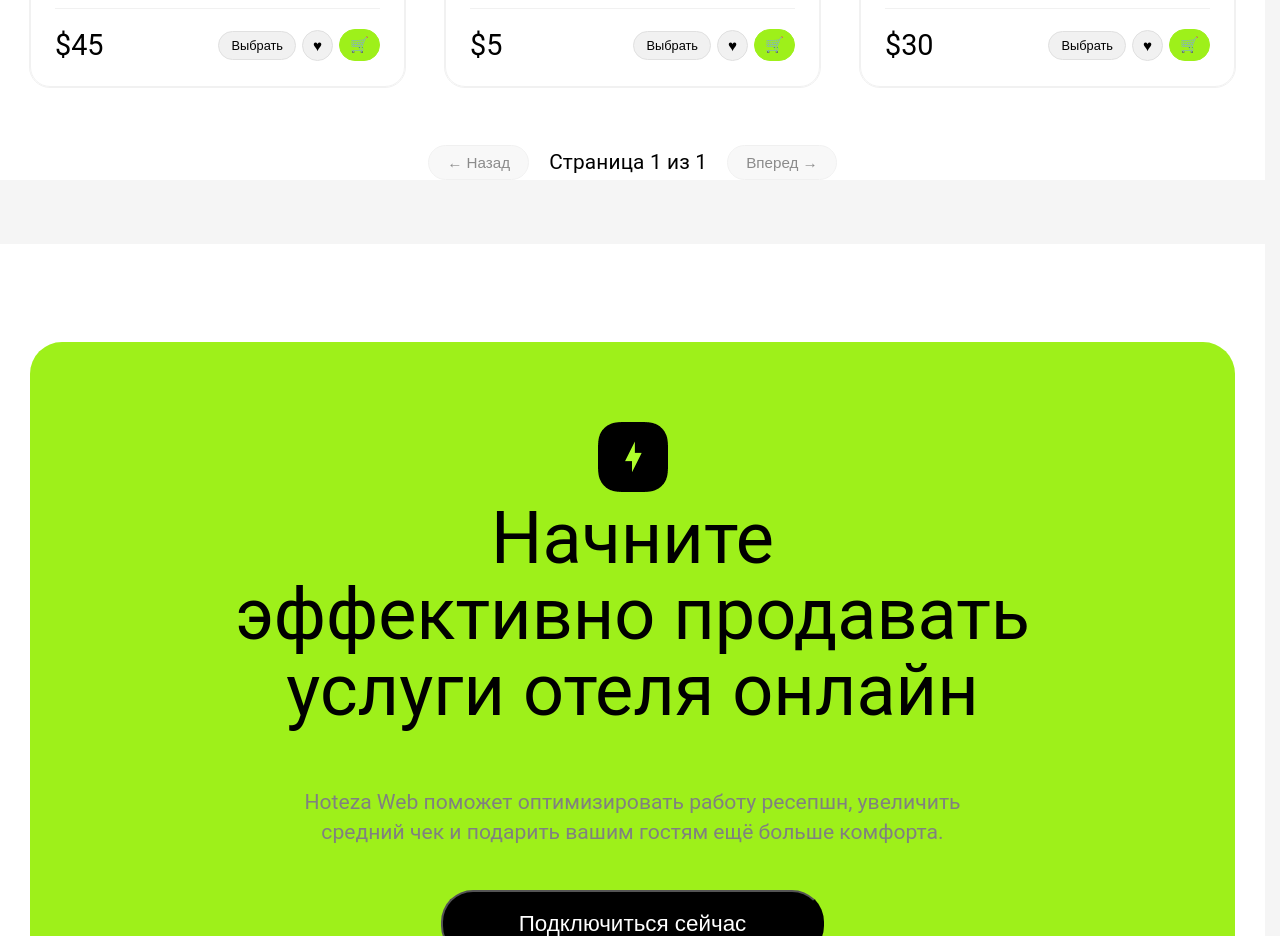
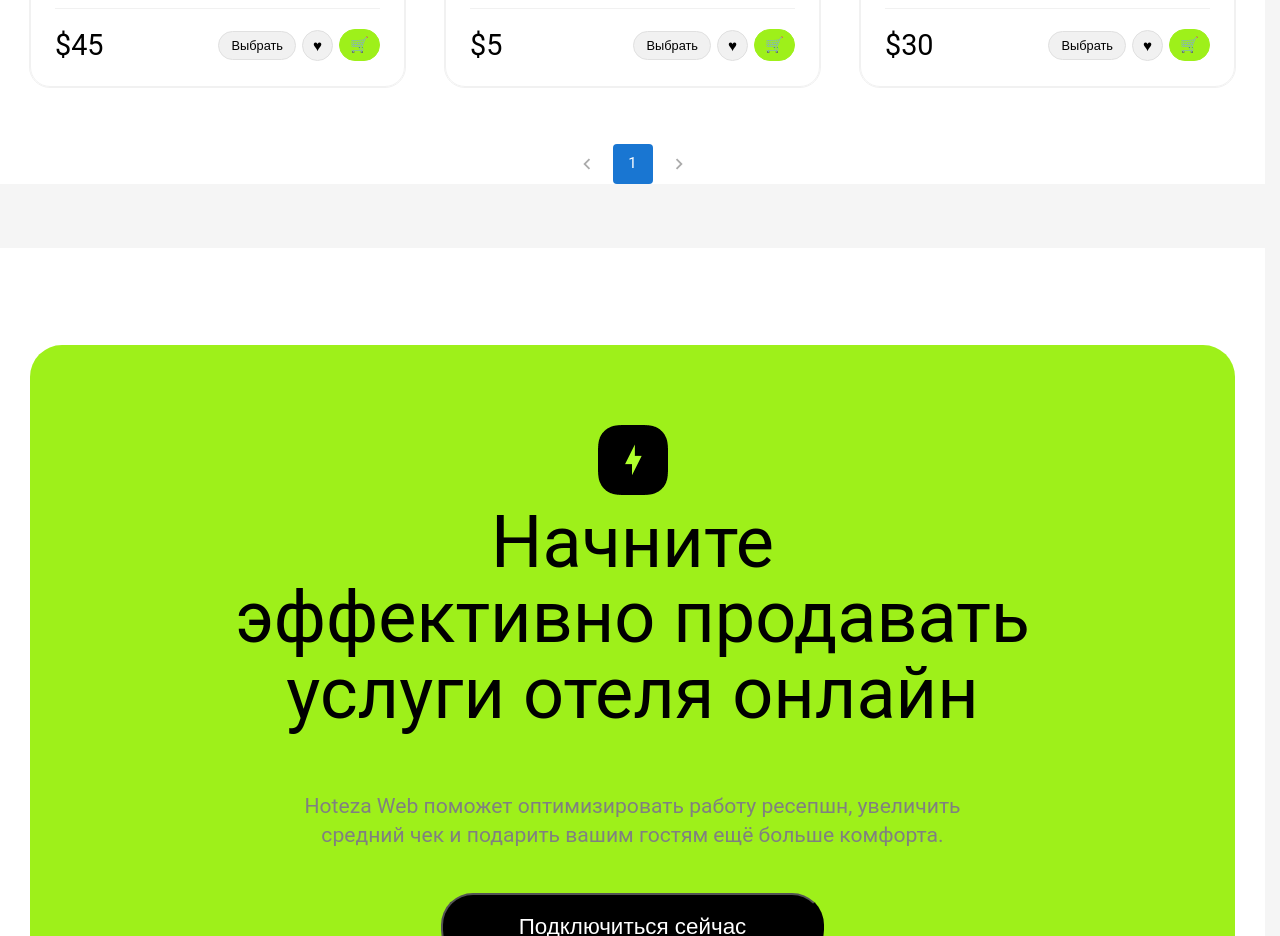
Before and after one commit to ArtemSharov11/React-programming, a React (Vite) app in the folder lab1/: page /catalog in a window 1280 px wide. Shown: the part 1760-2696 px from the top of the page. Built offline with nearby package versions, Linux system fonts and the light colour scheme.

Commit message:
feat: add MUI Pagination component to CatalogPage

```diff
--- a/lab1/src/pages/CatalogPage.jsx
+++ b/lab1/src/pages/CatalogPage.jsx
@@ -11,6 +11,8 @@
 
 
 import Rating from '@mui/material/Rating';
+import Pagination from '@mui/material/Pagination';
+
 
 
 const ITEMS_PER_PAGE = 6;
@@ -443,39 +445,19 @@
         )}
       </div>
 
-      <nav
-        className="pagination container"
-        style={{
-          display: 'flex',
-          justifyContent: 'center',
-          alignItems: 'center',
-          gap: '20px',
-          margin: '2rem 0'
-        }}
-        aria-label="Навигация по страницам"
-      >
-        <button
-          type="button"
-          id="prev-page"
-          className="cat-btn"
-          disabled={currentPage <= 1}
-          onClick={() => setCurrentPage((p) => Math.max(1, p - 1))}
-        >
-          ← Назад
-        </button>
-        <span id="current-page-info" className="text-body-30">
-          Страница {currentPage} из {totalPages}
-        </span>
-        <button
-          type="button"
-          id="next-page"
-          className="cat-btn"
-          disabled={currentPage >= totalPages}
-          onClick={() => setCurrentPage((p) => Math.min(totalPages, p + 1))}
-        >
-          Вперед →
-        </button>
-      </nav>
+      <div style={{ display: 'flex', justifyContent: 'center', margin: '2.5rem 0' }}>
+        <Pagination
+          count={totalPages}
+          page={currentPage}
+          onChange={(event, value) => {
+            setCurrentPage(value);
+            window.scrollTo({ top: 300, behavior: 'smooth' }); // приятная плавная прокрутка к товарам
+          }}
+          color="primary"
+          shape="rounded"
+          size="large"
+        />
+      </div>
 
       {selectedService && (
         <div
```
